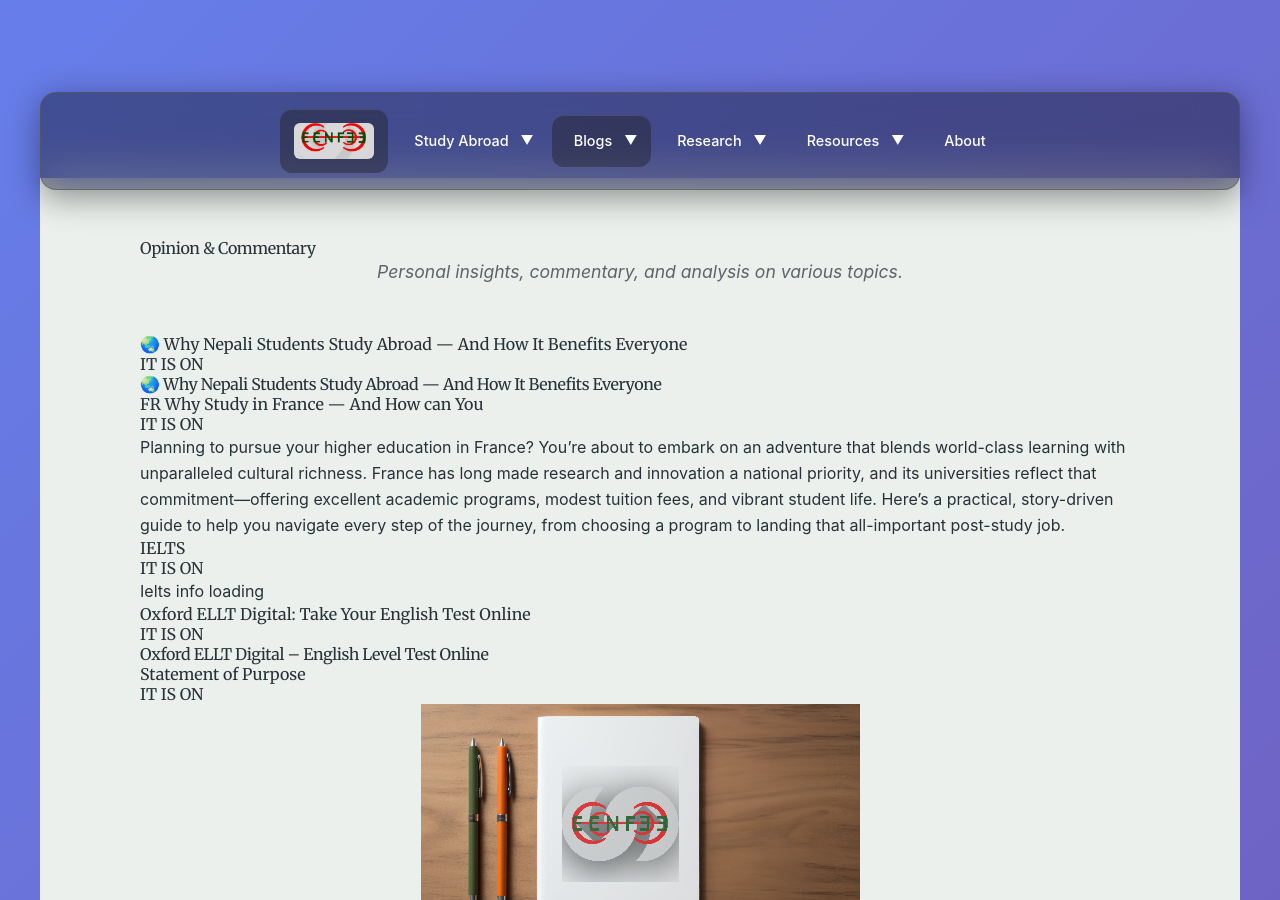
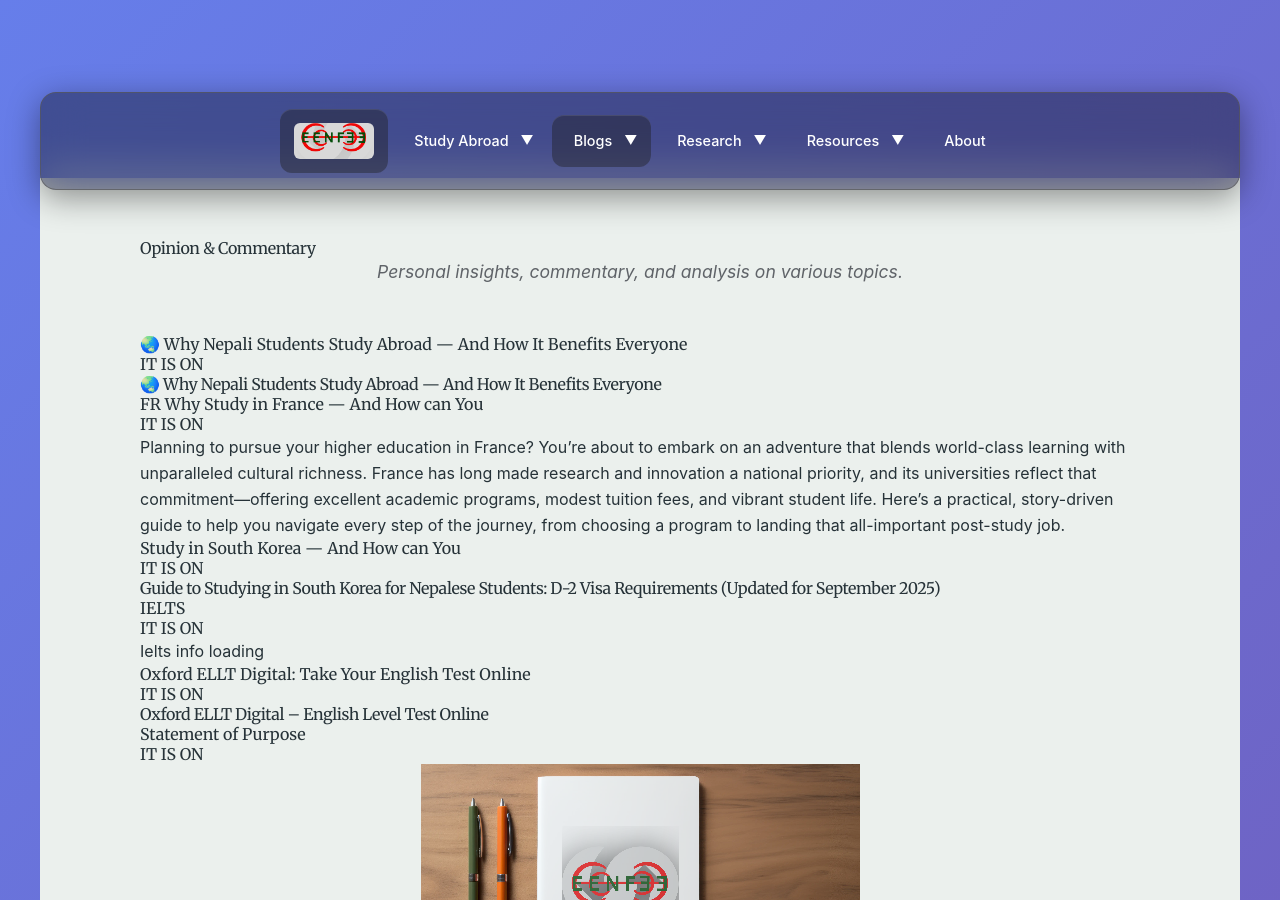
Before and after one commit to eenfee/eenfee.github.io, a Jekyll site: the page built from pages/subpages/blogs/opinion.html, in a window 1280 px wide and 900 px high. Built offline with Jekyll 4.4.1, drawn with Linux system fonts in a browser that asks for light colours; nearby versions of some CDN libraries; some web fonts are replaced; some of the changed lines change nothing that is shown.

Commit message:
study in korea

```diff
--- /dev/null
+++ b/_blogs/study-abroad/_study-destinations/2025-08-08-south-korea.md
@@ -0,0 +1,109 @@
+---
+layout: post
+title: "Study in South Korea — And How can You"
+date: 2025-06-20
+description: "Learn about Study in South Korea and what are the processes"
+permalink: /study-abroad/destinations/south-korea/
+toc: true
+category: abroad-studies, study-destinations
+tags: [south-korea, visa, nepal, study-abroad]
+---
+
+
+# Guide to Studying in South Korea for Nepalese Students: D-2 Visa Requirements (Updated for September 2025)
+
+## Introduction
+Nepalese students aiming to study and work part-time in South Korea need a D-2 Visa. This visa is for full-time degree programs (bachelor’s, master’s, doctoral). Key requirements include university admission, financial proof, and language proficiency (IELTS or TOPIK). Recent updates for September 2025 intake ease eligibility: minimum GPA 3.2, IELTS 5.5, gap from 2022 onwards.
+
+## Eligibility Criteria
+To acquire D-2 Visa, Nepalese students must complete IELTS in Nepal.
+
+### For Bachelor’s Programs
+- Minimum second division in +2 level (any field) or GPA 3.2+.
+- IELTS 5.5+ for English-taught programs (most universities require this; 6.0 for master’s).
+
+### For Master’s Programs
+- Passed bachelor’s level with GPA 2.8+ or 55%+.
+- IELTS 5.5+ for English-taught programs.
+
+### Language Proficiency
+IELTS required for English programs; TOPIK for Korean. Many programs in English, but TOPIK enhances experience.
+
+## Document Checklist for D-2 Visa Application
+Submit to Korean Embassy in Nepal. All documents must be originals or originals + copies where specified. If in English/Nepali, translate to Korean by certified translator. Educational documents must be verified by Embassy (photocopies OK if originals sent to university).
+
+### Documents from University/Sponsors in Korea
+- Original + photocopy: Standard Admission Certificate.
+- Photocopy: University’s business registration certificate.
+- If applicable: Scholarship certificate (original + photocopy).
+- If applicable: Financial affidavit from professor; professor’s job certificate.
+
+### Documents from Applicants
+- Valid passport (original + photocopy, at least 6 months validity).
+- One recent passport-size photo.
+- Marriage certificate.
+- Family relationship certificate.
+- Medical Report on Tuberculosis (from designated hospitals: Patan Hospital, Civil Service Hospital, Korea Nepal Friendship Hospital, Sukraraj Tropical and Infectious Disease Hospital).
+- Copy of Business Registration Certificate (PAN) and ID of visa submitting representative in Nepal.
+- Other job-related documents (business registration, PAN, etc.).
+- Latest educational certificates/transcripts/graduation (originals + photocopies): School mark sheet/character certificate; Intermediate mark sheet/character certificate; Bachelor’s (for master’s) mark sheet/character certificate; Provisional certificate.
+- Family asset evaluation certificate (certified by chartered accountant, originals + photocopies).
+- Bank statement for last 6 months (from A-level bank; minimum USD 10,000–15,000 balance in student’s name with sole access).
+- CV.
+- SOP (Statement of Purpose explaining study plans).
+- No Objection Letter (from Nepal Ministry of Education).
+- Birth certificate (original + notarized copy).
+- Property evaluation.
+- Police Clearance Certificate (PCC from Nepal Police).
+- Certificate of language proficiency (IELTS TRF, TOPIK report).
+- Completed visa application form (from Korean Embassy website).
+- Acceptance Letter (original from university).
+- Proof of financial stability (bank statements, scholarships, sponsorships).
+- Health check-up certificate (if required by university).
+- Academic transcripts/certificates (notarized).
+- Visa processing fee ($40–90 USD).
+- Invitation Letter.
+- Letter of Guarantee.
+- Balance Certificate (from Korea or Nepal).
+- Verified Educational Documents.
+- Employment Certificate (if applicable).
+- TB Medical Report.
+- Relationship Certificate.
+- Power of Attorney (if necessary).
+
+**Notes:**
+- Submit originals for non-reissuable documents; copies lead to denial.
+- Invalid flight tickets result in disapproval and 3-year restriction.
+- For consular confirmation: Nepalese government documents need stamps from Ministry of Foreign Affairs (valid 6 months). Include passport, application for attestation, letter of purpose, fees (NPR 540/USD 4).
+- Police Clearance: Issued by Nepal Police, stamped by Consular Services.
+- Educational Documents: Stamped by Ministry of Education/Science/Technology, then Consular Services.
+- Foreign Educational Documents (e.g., A-Level): Apostille if Hague member, plus Consular Services stamp.
+- Working Experience Certificates: Government-issued need Consular stamp; private need notarization, business/PAN/tax certificates with stamps.
+- Other Official Documents: Consular Services stamp.
+- Notarial Services (e.g., Translation): Passport, application, purpose letter, fees; translations paired with originals.
+
+## Application Process
+1. Research universities (e.g., Seoul National, Yonsei, Korea University).
+2. Apply to institution (direct or via consultancy).
+3. Gather documents.
+4. Submit at Korean Embassy in Kathmandu with fee.
+5. Attend interview if required.
+6. Wait 2–4 weeks for processing.
+
+Visa appointments open 10 a.m. NST every Monday/Wednesday (postponed on holidays). Guideline: [Link](https://overseas.mofa.go.kr/np-en/brd/m_25533/view.do?seq=113&page=1).
+
+## D-2 Visa Details
+- For associate/bachelor’s/master’s/doctoral/KGSP.
+- Allows part-time work (20 hours/week during semesters, full-time vacations).
+- Apply at Korean Embassy in home country with Certificate of Admission (CoA).
+- Transferees must obtain new D-2 even if current visa valid; leave Korea and reapply.
+- Not needed if holding F/E/A-type visas allowing study.
+
+## FAQ
+1. **Bank balance needed?** USD 10,000–15,000.
+2. **Can students work?** Yes, up to 20 hours/week; full-time vacations.
+3. **Processing time?** 2–4 weeks.
+4. **IELTS required?** Yes for English programs; TOPIK alternative.
+5. **Permanent residency?** Graduates can apply for D-10 Job-Seeker Visa, then permanent after employment.
+
+For more, visit Korean Embassy website.
--- a/_data/navigation.yml
+++ b/_data/navigation.yml
@@ -45,6 +45,8 @@
           link: /study-abroad/destinations/malta/
         - name: Dubai/UAE
           link: /study-abroad/destinations/uae/
+        - name: South Korea
+          link: /study-abroad/destinations/south-korea/
 
     - name: Documentation & Resources
       link: /study-abroad/documentation/
```
